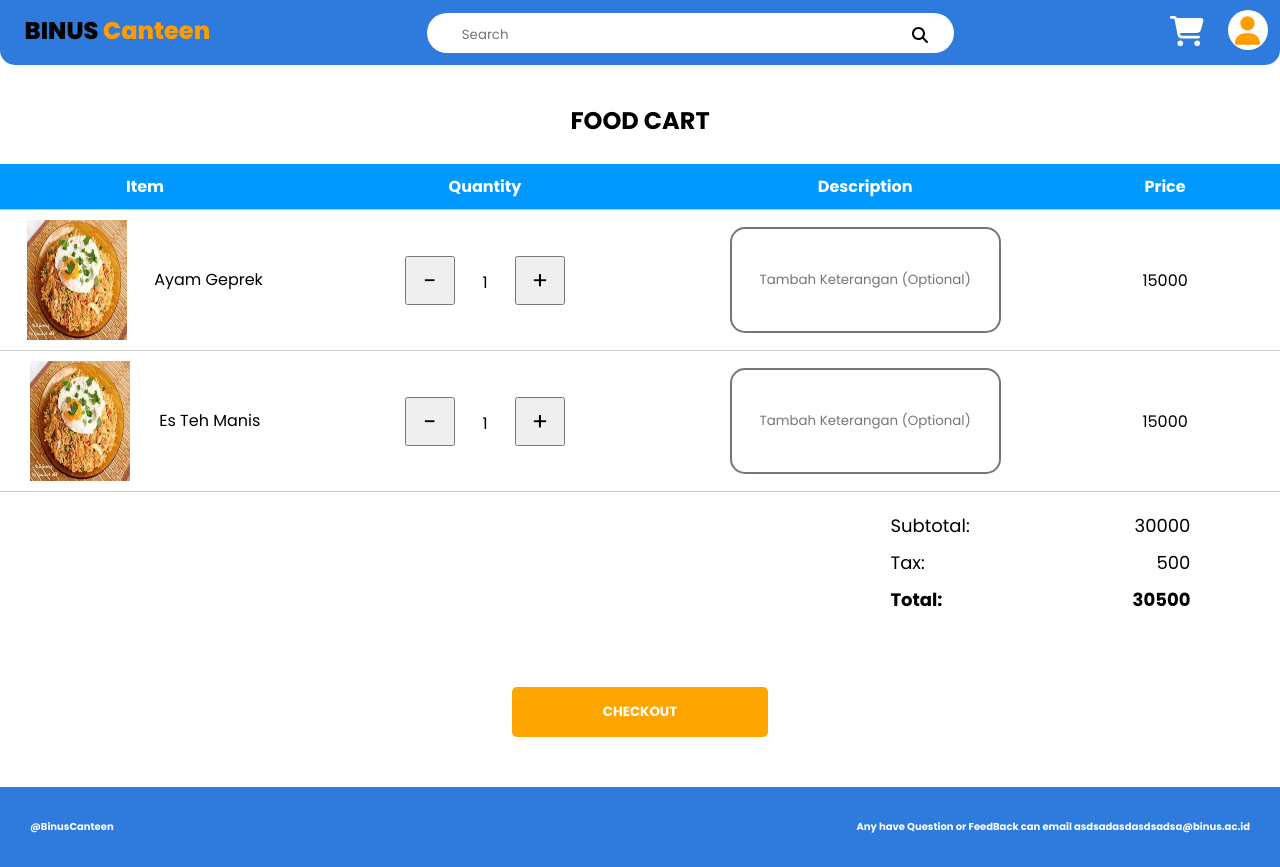
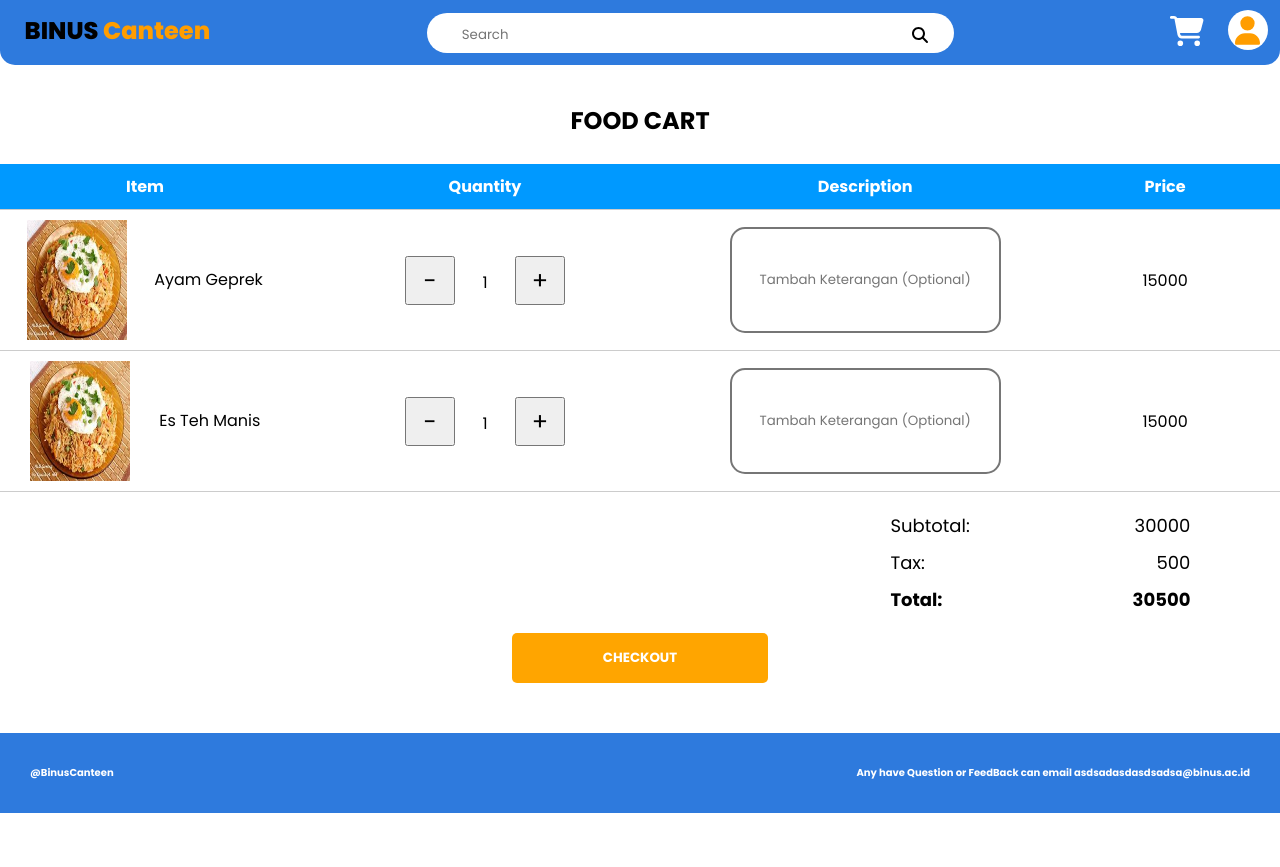
Before and after one commit to LuthfiFR18/BinusCanteen, a React (Create React App) app: page /cart in a window 1280 px wide. After the commit the page ends 813 px from the top, so only its background shows below. Built offline with nearby package versions, Linux system fonts and the light colour scheme.

Commit message:
Naikkin tombol checkout cart

```diff
--- a/src/style/Cart.css
+++ b/src/style/Cart.css
@@ -97,7 +97,7 @@
   padding: 15px;
   text-align: center;
   margin-left: 40%;
-  margin-top: 5%;
+  margin-top: 10px;
   cursor: pointer;
   color: white;
   font-weight: bold;
```
